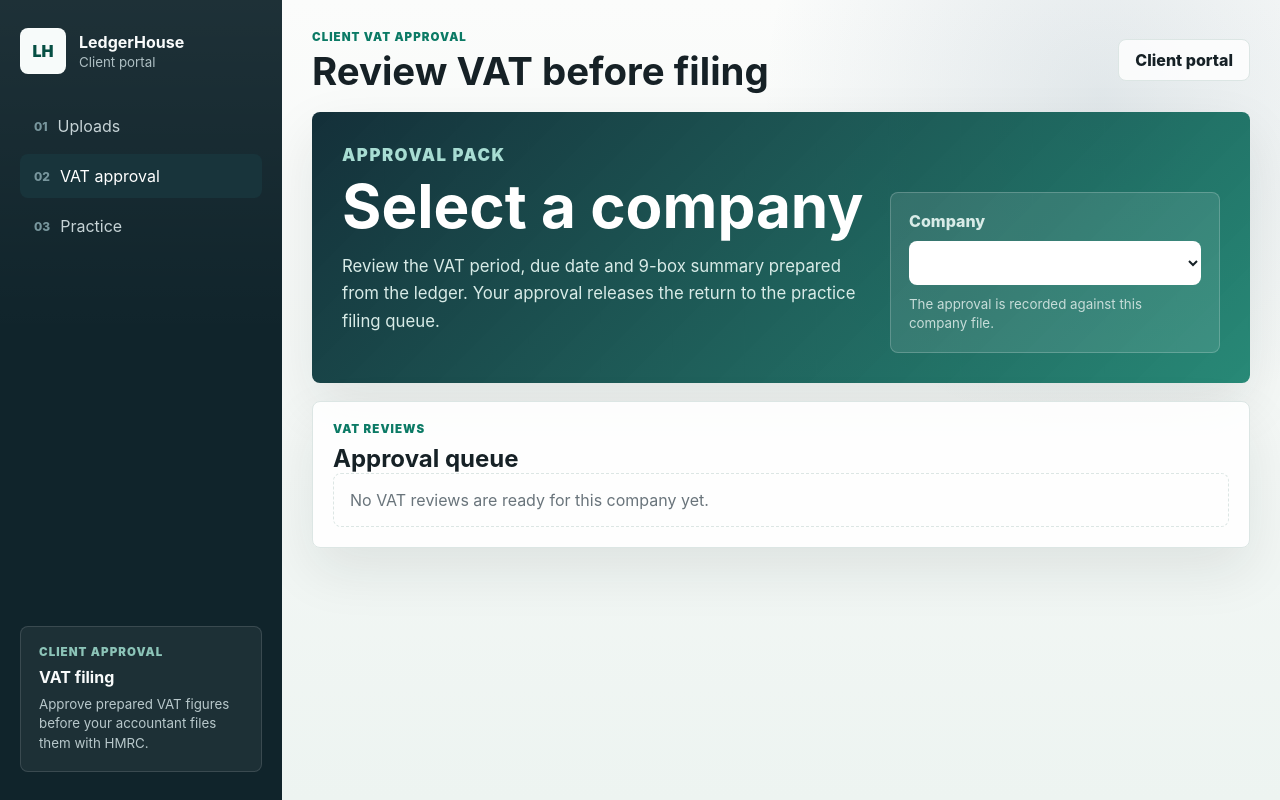
After one commit to kfrem/ledgerhouse, a Django app: page /vat/review/ in a window 1280 px wide. The commit adds this page. Run offline with Django 5.2, Linux system fonts and the light colour scheme; the visitor is signed in with stand-in values (Sample User, id 1); lists and menus that the app fills with data are empty.

Commit message:
Add VAT approval workflow

```diff
--- a/accounting/views.py
+++ b/accounting/views.py
@@ -31,6 +31,7 @@ from .models import (
     JournalLine,
     Tenant,
     VatReturn,
+    VatReview,
 )
 from .reports import management_report_csv, management_report_pdf
 
@@ -53,6 +54,32 @@ def _selected_tenant(request):
     if selected_tenant is None and tenants:
         selected_tenant = tenants[0]
     return tenants, selected_tenant
+
+
+def _ensure_vat_review_for_obligation(tenant, obligation):
+    prepared = serialize_vat_return_9_box(
+        tenant,
+        obligation["start"],
+        obligation["end"],
+    )
+    prepared["periodKey"] = obligation["periodKey"]
+    review, created = VatReview.objects.get_or_create(
+        tenant=tenant,
+        period_key=obligation["periodKey"],
+        defaults={
+            "start_date": date.fromisoformat(obligation["start"]),
+            "end_date": date.fromisoformat(obligation["end"]),
+            "due_date": date.fromisoformat(obligation["due"]) if obligation.get("due") else None,
+            "prepared_payload": prepared,
+        },
+    )
+    if not created:
+        review.start_date = date.fromisoformat(obligation["start"])
+        review.end_date = date.fromisoformat(obligation["end"])
+        review.due_date = date.fromisoformat(obligation["due"]) if obligation.get("due") else None
+        review.prepared_payload = prepared
+        review.save(update_fields=["start_date", "end_date", "due_date", "prepared_payload", "updated_at"])
+    return review, prepared
 
 
 @login_required(login_url="/login/")
@@ -237,6 +264,7 @@ def hmrc_vat_workspace(request):
     connection = None
     obligations = []
     prepared_returns = {}
+    vat_reviews = {}
 
     if selected_tenant:
         connection, _ = HmrcVatConnection.objects.get_or_create(tenant=selected_tenant)
@@ -268,9 +296,33 @@ def hmrc_vat_workspace(request):
                     connection.latest_obligations = obligations
                     connection.last_obligations_sync_at = timezone.now()
                     connection.save(update_fields=["latest_obligations", "last_obligations_sync_at", "updated_at"])
+                    for obligation in obligations:
+                        _ensure_vat_review_for_obligation(selected_tenant, obligation)
                     messages.success(request, f"Synced {len(obligations)} HMRC VAT obligation(s).")
                 except HmrcApiError as exc:
                     messages.error(request, f"HMRC obligations sync failed: {exc}")
+            return redirect(f"{request.path}?company={selected_tenant.id}")
+
+        if action == "update_review":
+            period_key = request.POST.get("period_key")
+            review = VatReview.objects.filter(tenant=selected_tenant, period_key=period_key).first()
+            if not review:
+                messages.error(request, "Sync HMRC obligations before reviewing this period.")
+            else:
+                review.evidence_complete = request.POST.get("evidence_complete") == "on"
+                review.bank_reconciled = request.POST.get("bank_reconciled") == "on"
+                review.vat_codes_reviewed = request.POST.get("vat_codes_reviewed") == "on"
+                review.exceptions_resolved = request.POST.get("exceptions_resolved") == "on"
+                if review.checklist_complete:
+                    review.status = "Ready" if not review.client_approved else "ClientApproved"
+                    review.practice_approved_at = timezone.now()
+                    review.practice_approved_by = request.user.get_username() or "practice"
+                else:
+                    review.status = "Draft"
+                    review.practice_approved_at = None
+                    review.practice_approved_by = ""
+                review.save()
+                messages.success(request, f"Review checklist saved for VAT period {period_key}.")
             return redirect(f"{request.path}?company={selected_tenant.id}")
 
         if action == "submit_return":
@@ -279,14 +331,17 @@ def hmrc_vat_workspace(request):
                 (item for item in connection.latest_obligations if item.get("periodKey") == period_key),
                 None,
             )
+            review = VatReview.objects.filter(tenant=selected_tenant, period_key=period_key).first()
             if not connection.access_token or not connection.vrn:
                 messages.error(request, "Authorise HMRC and save a VRN before submitting.")
             elif not matching_obligation:
                 messages.error(request, "Sync HMRC obligations before submitting this period.")
             elif matching_obligation.get("status") != "O":
                 messages.error(request, "Only open HMRC VAT periods can be submitted.")
+            elif not review or not review.ready_to_submit:
+                messages.error(request, "Complete the practice checklist and client approval before HMRC submission.")
             else:
-                payload = serialize_vat_return_9_box(
+                payload = review.prepared_payload or serialize_vat_return_9_box(
                     selected_tenant,
                     matching_obligation["start"],
                     matching_obligation["end"],
@@ -317,6 +372,10 @@ def hmrc_vat_workspace(request):
                             "submitted_at": timezone.now(),
                         },
                     )
+                    review.status = "Submitted"
+                    review.submitted_at = timezone.now()
+                    review.hmrc_receipt_id = response_payload.get("formBundleNumber") or ""
+                    review.save(update_fields=["status", "submitted_at", "hmrc_receipt_id", "updated_at"])
                     messages.success(request, f"Submitted VAT period {period_key} to HMRC sandbox.")
                 except HmrcApiError as exc:
                     try:
@@ -332,6 +391,9 @@ def hmrc_vat_workspace(request):
                         )
                         connection.last_submission_response = {"existing_return": existing_return}
                         connection.save(update_fields=["last_submission_response", "updated_at"])
+                        review.status = "Submitted"
+                        review.submitted_at = timezone.now()
+                        review.save(update_fields=["status", "submitted_at", "updated_at"])
                     except HmrcApiError:
                         messages.error(request, f"HMRC VAT submission failed: {exc}")
             return redirect(f"{request.path}?company={selected_tenant.id}")
@@ -339,13 +401,15 @@ def hmrc_vat_workspace(request):
     if connection:
         obligations = connection.latest_obligations or []
         for obligation in obligations:
-            prepared = serialize_vat_return_9_box(
-                selected_tenant,
-                obligation["start"],
-                obligation["end"],
+            _, prepared = _ensure_vat_review_for_obligation(selected_tenant, obligation)
+            prepared_returns[obligation["periodKey"]] = prepared
+        vat_reviews = {
+            review.period_key: review
+            for review in VatReview.objects.filter(
+                tenant=selected_tenant,
+                period_key__in=[item.get("periodKey") for item in obligations],
             )
-            prepared["periodKey"] = obligation["periodKey"]
-            prepared_returns[obligation["periodKey"]] = prepared
+        }
 
     return render(
         request,
@@ -357,6 +421,42 @@ def hmrc_vat_workspace(request):
             "connection": connection,
             "obligations": obligations,
             "prepared_returns": prepared_returns,
+            "vat_reviews": vat_reviews,
+        },
+    )
+
+
+@login_required(login_url="/login/")
+def client_vat_review(request):
+    tenants, selected_tenant = _selected_tenant(request)
+    reviews = []
+
+    if selected_tenant:
+        reviews = VatReview.objects.filter(tenant=selected_tenant).order_by("-end_date", "-id")
+
+    if request.method == "POST" and selected_tenant:
+        period_key = request.POST.get("period_key")
+        review = VatReview.objects.filter(tenant=selected_tenant, period_key=period_key).first()
+        if not review:
+            messages.error(request, "VAT review was not found for this client.")
+        elif not review.checklist_complete:
+            messages.error(request, "The accountant checklist must be complete before client approval.")
+        else:
+            review.client_approved = True
+            review.client_approved_at = timezone.now()
+            review.client_approved_by = request.user.get_username() or "client"
+            review.status = "ClientApproved"
+            review.save()
+            messages.success(request, f"VAT period {period_key} approved for filing.")
+        return redirect(f"{request.path}?company={selected_tenant.id}")
+
+    return render(
+        request,
+        "accounting/client_vat_review.html",
+        {
+            "tenants": tenants,
+            "selected_tenant": selected_tenant,
+            "reviews": reviews,
         },
     )
 
--- a/ledgerhouse/urls.py
+++ b/ledgerhouse/urls.py
@@ -3,6 +3,7 @@ from django.contrib.auth import views as auth_views
 from django.urls import path
 from accounting.views import (
     client_portal,
+    client_vat_review,
     download_management_report,
     hmrc_authorise,
     hmrc_callback,
@@ -13,6 +14,7 @@ from accounting.views import (
 
 urlpatterns = [
     path('', client_portal, name='client_portal'),
+    path('vat/review/', client_vat_review, name='client_vat_review'),
     path('practice/', practice_dashboard, name='practice_dashboard'),
     path(
         'reports/<uuid:tenant_id>/<str:file_format>/',
--- /dev/null
+++ b/templates/accounting/client_vat_review.html
@@ -0,0 +1,127 @@
+{% load static %}
+<!doctype html>
+<html lang="en">
+<head>
+    <meta charset="utf-8">
+    <meta name="viewport" content="width=device-width, initial-scale=1">
+    <title>LedgerHouse | VAT approval</title>
+    <link rel="stylesheet" href="{% static 'accounting/dashboard.css' %}">
+</head>
+<body class="client-page">
+    <aside class="sidebar client-sidebar" aria-label="Main navigation">
+        <a class="brand" href="{% url 'client_portal' %}" aria-label="LedgerHouse client portal">
+            <span class="brand-mark">LH</span>
+            <span>
+                <strong>LedgerHouse</strong>
+                <small>Client portal</small>
+            </span>
+        </a>
+
+        <nav class="nav-list">
+            <a href="{% url 'client_portal' %}"><span>01</span> Uploads</a>
+            <a class="active" href="{% url 'client_vat_review' %}{% if selected_tenant %}?company={{ selected_tenant.id }}{% endif %}"><span>02</span> VAT approval</a>
+            <a href="{% url 'practice_dashboard' %}"><span>03</span> Practice</a>
+        </nav>
+
+        <section class="sidebar-panel">
+            <p>Client approval</p>
+            <strong>VAT filing</strong>
+            <small>Approve prepared VAT figures before your accountant files them with HMRC.</small>
+        </section>
+    </aside>
+
+    <main class="workspace client-workspace">
+        <header class="topbar client-topbar">
+            <div>
+                <p class="eyebrow">Client VAT approval</p>
+                <h1>Review VAT before filing</h1>
+            </div>
+            <div class="topbar-actions">
+                <a class="ghost-button" href="{% url 'client_portal' %}{% if selected_tenant %}?company={{ selected_tenant.id }}{% endif %}">Client portal</a>
+            </div>
+        </header>
+
+        {% if messages %}
+        <div class="message-list page-messages">
+            {% for message in messages %}
+            <div class="message {{ message.tags }}">{{ message }}</div>
+            {% endfor %}
+        </div>
+        {% endif %}
+
+        <section class="client-hero">
+            <div class="client-hero-copy">
+                <p class="eyebrow">Approval pack</p>
+                <h2>{{ selected_tenant.name|default:"Select a company" }}</h2>
+                <p>Review the VAT period, due date and 9-box summary prepared from the ledger. Your approval releases the return to the practice filing queue.</p>
+            </div>
+            <form class="company-switcher" method="get">
+                <label for="company">Company</label>
+                <select id="company" name="company" onchange="this.form.submit()">
+                    {% for tenant in tenants %}
+                    <option value="{{ tenant.id }}" {% if selected_tenant and tenant.id == selected_tenant.id %}selected{% endif %}>{{ tenant.name }}</option>
+                    {% endfor %}
+                </select>
+                <small>The approval is recorded against this company file.</small>
+            </form>
+        </section>
+
+        <section class="surface">
+            <div class="section-heading">
+                <div>
+                    <p class="eyebrow">VAT reviews</p>
+                    <h2>Approval queue</h2>
+                </div>
+            </div>
+
+            {% if reviews %}
+            <div class="vat-obligation-list">
+                {% for review in reviews %}
+                <article class="vat-obligation-card">
+                    <header>
+                        <div>
+                            <span class="eyebrow">Period {{ review.period_key }}</span>
+                            <h3>{{ review.start_date }} to {{ review.end_date }}</h3>
+                            <small>{% if review.due_date %}Due {{ review.due_date }}{% else %}Due date not supplied{% endif %}</small>
+                        </div>
+                        <strong class="status-pill {% if not review.ready_to_submit %}warning{% endif %}">{{ review.status }}</strong>
+                    </header>
+
+                    <div class="vat-box-grid">
+                        <div><span>Box 1</span><strong>{{ review.prepared_payload.vatDueOnOutputs }}</strong><small>VAT due on sales</small></div>
+                        <div><span>Box 3</span><strong>{{ review.prepared_payload.totalVatDue }}</strong><small>Total VAT due</small></div>
+                        <div><span>Box 4</span><strong>{{ review.prepared_payload.vatReclaimedCurrPeriod }}</strong><small>VAT reclaimed</small></div>
+                        <div><span>Box 5</span><strong>{{ review.prepared_payload.netVatDue }}</strong><small>Net VAT due</small></div>
+                        <div><span>Box 6</span><strong>{{ review.prepared_payload.totalValueSalesExVAT }}</strong><small>Sales ex VAT</small></div>
+                        <div><span>Box 7</span><strong>{{ review.prepared_payload.totalValuePurchasesExVAT }}</strong><small>Purchases ex VAT</small></div>
+                    </div>
+
+                    <div class="approval-strip client-approval">
+                        <span>Practice checklist</span>
+                        <strong>{% if review.checklist_complete %}Complete{% else %}In progress{% endif %}</strong>
+                        <span>Client approval</span>
+                        <strong>{% if review.client_approved %}Approved{% else %}Waiting{% endif %}</strong>
+                    </div>
+
+                    <form method="post" class="vat-submit-row">
+                        {% csrf_token %}
+                        <input type="hidden" name="company" value="{{ selected_tenant.id }}">
+                        <input type="hidden" name="period_key" value="{{ review.period_key }}">
+                        {% if review.checklist_complete and not review.client_approved %}
+                        <button class="solid-button" type="submit">Approve for filing</button>
+                        {% elif review.client_approved %}
+                        <button class="solid-button" type="button" disabled>Approved</button>
+                        {% else %}
+                        <button class="solid-button" type="button" disabled>Waiting for accountant review</button>
+                        {% endif %}
+                    </form>
+                </article>
+                {% endfor %}
+            </div>
+            {% else %}
+            <div class="empty-state">No VAT reviews are ready for this company yet.</div>
+            {% endif %}
+        </section>
+    </main>
+</body>
+</html>
```
Also changed, not shown: accounting/admin.py (+8 -1 lines), accounting/models.py (+45 -0 lines), accounting/tests/test_hmrc_sandbox.py (+181 -1 lines), docs/testing/hmrc_vat_workflow.md (added, +100 -0 lines), static/accounting/dashboard.css (+48 -0 lines), templates/accounting/client_portal.html (+5 -4 lines), templates/accounting/hmrc_vat_workspace.html (+28 -1 lines), accounting/migrations/0010_vatreview.py (added).
